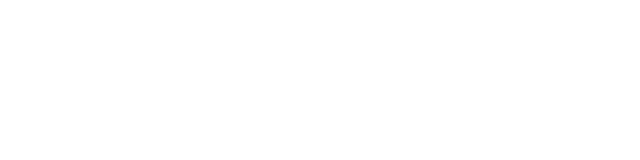
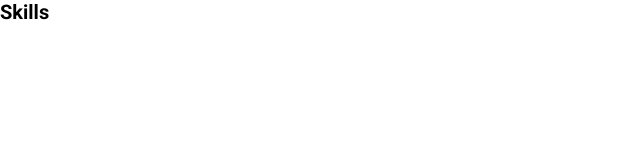
Before and after one commit to jonasdevzero/Portfolio, a React (Create React App) app in the folder frontend/: page /skills in a window 1280 px wide. Shown: the top 160 px of the page, without its empty margins (0-640 px from the left). Built offline with nearby package versions, Linux system fonts and the light colour scheme.

Commit message:
Adding skills page - modifying title on index.html

```diff
--- a/frontend/public/index.html
+++ b/frontend/public/index.html
@@ -5,7 +5,7 @@
     <link rel="icon" href="%PUBLIC_URL%/favicon.ico" />
     <meta name="viewport" content="width=device-width, initial-scale=1" />
     <link href="https://fonts.googleapis.com/css2?family=Roboto:wght@400;500;600;700;800&display=swap" rel="stylesheet">
-    <title>Jonas de Oliveira</title>
+    <title>Jonas</title>
   </head>
   <body>
     <noscript>You need to enable JavaScript to run this app.</noscript>
--- a/frontend/src/pages/Landing/index.jsx
+++ b/frontend/src/pages/Landing/index.jsx
@@ -1,5 +1,4 @@
 import React from 'react';
-import { Link } from 'react-router-dom';
 
 import { Header } from '../../components';
 
--- /dev/null
+++ b/frontend/src/pages/Skills/index.jsx
@@ -0,0 +1,15 @@
+import React from 'react';
+
+import {
+    Container
+} from './styles';
+
+function Skills() {
+    return (
+        <Container>
+            <h1>Skills</h1>
+        </Container>
+    );
+};
+
+export default Skills;
--- /dev/null
+++ b/frontend/src/pages/Skills/styles.js
@@ -0,0 +1,5 @@
+import styled from 'styled-components/macro';
+
+export const Container = styled.div`
+
+`;
--- a/frontend/src/routes.jsx
+++ b/frontend/src/routes.jsx
@@ -1,6 +1,6 @@
 import { Route, BrowserRouter as Router, Switch } from 'react-router-dom';
 
-import { Landing, About, Portifolio } from './pages';
+import { Landing, About, Skills, Portifolio } from './pages';
 
 function Routes() {
     return (
@@ -8,6 +8,7 @@
             <Switch>
                 <Route exact path='/' component={Landing} />
                 <Route path='/about' component={About} />
+                <Route path='/skills' component={Skills} />
                 <Route path='/portifolio' component={Portifolio} />
             </Switch>
         </Router>
```
Also changed, not shown: frontend/src/pages/index.js (+4 -3 lines).
